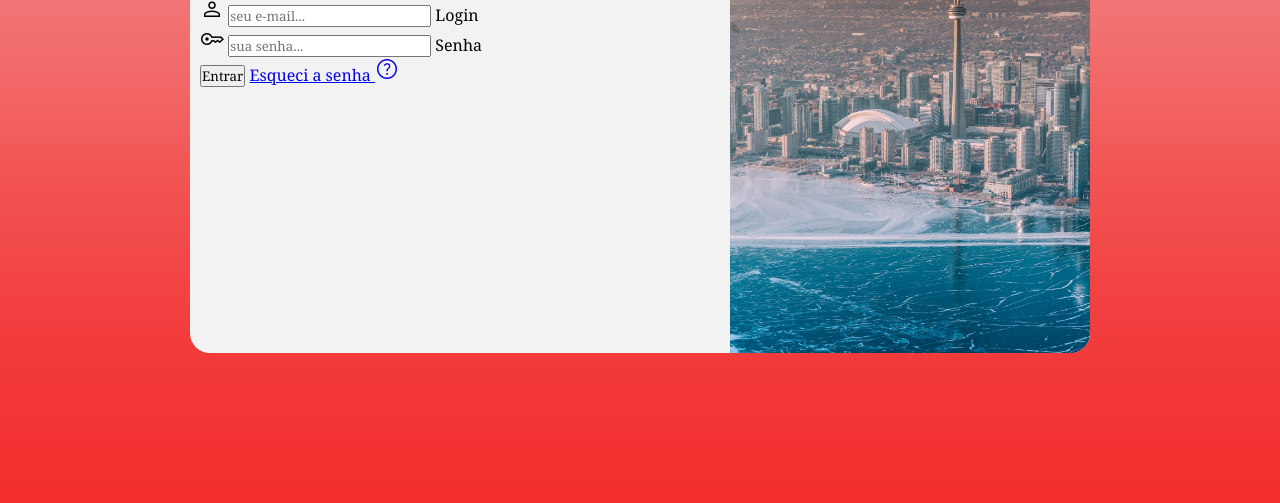
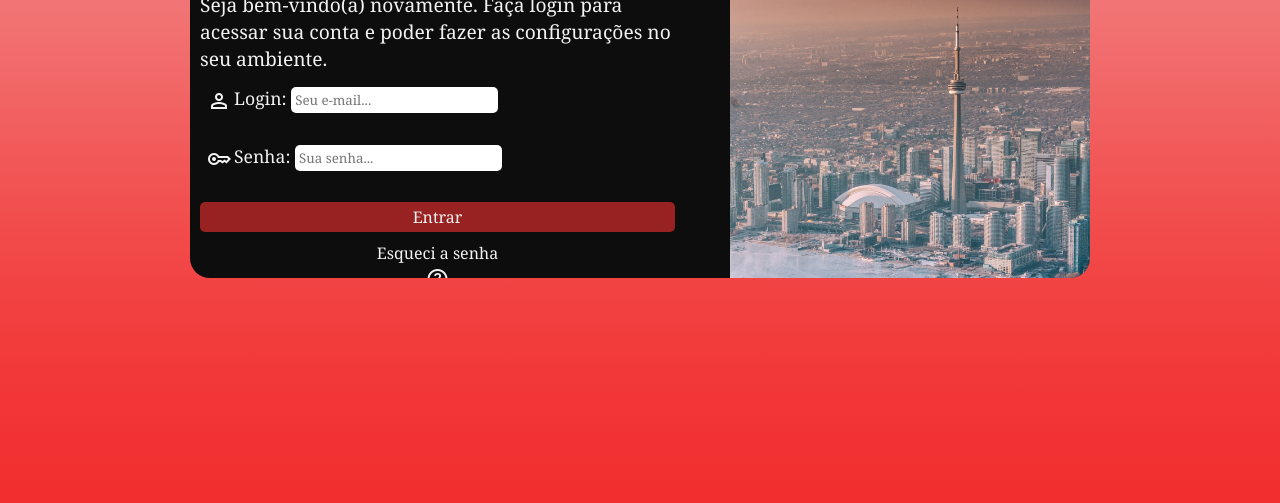
Before and after one commit to victortaquette/projeto-login, a plain HTML site: page index.html in a window 1280 px wide. Shown: the part 297-800 px from the top of the page. Drawn offline with nearby package versions, Linux system fonts and the light colour scheme.

Commit message:
projeto atualizado

```diff
--- a/estilos/style.css
+++ b/estilos/style.css
@@ -8,11 +8,15 @@
     5- #0D0D0D
 */
 .material-symbols-outlined {
+    display: inline;
+    justify-content: flex-end;
+    float: left;
+    padding: 3px;
   font-variation-settings:
   'FILL' 0,
-  'wght' 400,
+  'wght' 300,
   'GRAD' 0,
-  'opsz' 48
+  'opsz' 48,
 }
 
 
@@ -28,6 +32,9 @@ body, html {
     height: 100vh;
     width: 100vw;
 }
+.abbr {
+    text-decoration: none;
+}
 
 main {
     position: relative;
@@ -40,12 +47,13 @@ section#login {
     top: 50%;
     left: 50%;
     transform: translate(-50%, -50%);
-    background-color: #F2F2F2;
+    background-color: #0d0d0d;
+    color:  #F2F2F2;
     width: 250px;
     height: 500px;
     border-radius: 20px;
     overflow: hidden;
-    box-shadow: 0 0 10 rgba(0, 0, 0, 0.450);
+    box-shadow: 0 0 10 rgba(0, 0, 0, 0.723);
     transition: width .3s, height .3s;
     transition-timing-function: ease;
 }
@@ -70,3 +78,67 @@ div#formulario > h1 {
 div#formulario > p {
     font-size: 0.8em;
 }
+
+div.campo > label {
+    display: none;
+}
+
+
+div.campo {
+    font-size: 1.1em;
+    width: 40px;
+    padding: 4px;
+}
+
+div.campo > input {
+    border: 0;
+    border-radius: 5px;
+    padding: 4px;
+}
+
+form > div.campo {
+    width: 100%;
+    display: block;
+    height: 48px;
+    margin-top: 10px;
+}
+
+form > input[type=submit] {
+    display: block;
+    font-size: 1em;
+    width: 100%;
+    margin-top: 3%;
+    height: 30px;
+    background-color: #f22e2e9b;
+    color: #F2F2F2;
+    border: none;
+    border-radius: 5px;
+}
+form > input[type=submit]:hover {
+    background-color: #f22e2e;
+    cursor: pointer;
+    text-decoration: underline;
+}
+
+.botao {
+    display: flex;
+    flex-direction: column;
+    text-align: center;
+    font-size: 1em;
+    width: 100%;
+    height: 30px;
+    padding: auto;
+    margin-top: 2%;
+    color: #F2F2F2;
+    text-decoration: none;
+}
+
+.botao:hover {
+    display: flex;
+    font-size: 1em;
+    text-decoration: underline;
+}
+
+i#hp  {
+    display: block;
+}
--- a/estlios/media-query.css
+++ b/estlios/media-query.css
@@ -15,6 +15,7 @@
 
     section#login {
         width: 80vw;
+        height: 350px;
     }
     section#login > div#imagem {
         float: left;
@@ -31,7 +32,7 @@
     }
 
     div#formulario > p {
-        font-size: 1.1em;
+        font-size: 1.2em;
     }
 }
 
@@ -42,6 +43,7 @@
     }
     section#login {
         width: 900px;
+        height: 350px;
     }
     section#login > div#imagem {
         float: right;
@@ -51,7 +53,7 @@
     }
     section#login > div#formulario {
         float: left;
-        width: 50%;
+        width: 55%;
     }
     div#formulario > h1 {
         font-size: 2em;
@@ -60,4 +62,5 @@
     div#formulario > p {
         font-size: 1.2em;
     }
+
 }
--- a/index.html
+++ b/index.html
@@ -17,22 +17,26 @@
         </div>
         <div id="formulario">
             <h1>Login</h1>
-            <p>Seja bem-vindo(a) novamente. Faça login para acessar sua conta e poder fazer as configurações no seu ambiente</p>
+            <p>Seja bem-vindo(a) novamente. Faça login para acessar sua conta e poder fazer as configurações no seu ambiente.</p>
             <form action="login.php" method="post" autocomplete="on">
                 <div class="campo">
+                    <abbr class="abbr" title="Email"><label for="ilogin">Login:</label></abbr>
                     <i class="material-symbols-outlined">person</i>
-                    <input type="email" name="login" id="ilogin" placeholder="seu e-mail..." required autocomplete="email" maxlength="30">
-                    <label for="ilogin">Login</label>
+                    <input type="email" name="login" id="ilogin" placeholder="Seu e-mail..." required autocomplete="email" maxlength="30">
+
                 </div>
                 <div class="campo">
+                    <abbr class="abbr" title="Senha Atual"><label for="isenha">Senha:</label></abbr>
                     <i class="material-symbols-outlined">key</i>
-                    <input type="password" name="senha" id="isenha" placeholder="sua senha..." required autocomplete="current-password" minlength="8" maxlength="25">
-                    <label for="isenha">Senha</label>
+                    <input type="password" name="senha" id="isenha" placeholder="Sua senha..." required autocomplete="current-password" minlength="8" maxlength="25">
+
                 </div>
                 <input type="submit" value="Entrar">
-                <a href="esqueci.html">Esqueci a senha
-                    <i class="material-symbols-outlined">help</i>
-                </a>
+                <abbr class="abbr" title="Coloque uma nova senha">
+                    <a href="esqueci.html" class="botao">Esqueci a senha
+                        <i id="hp" class="material-symbols-outlined">help</i>
+                    </a>
+                </abbr>
             </form>
         </div>
     </section>
```
